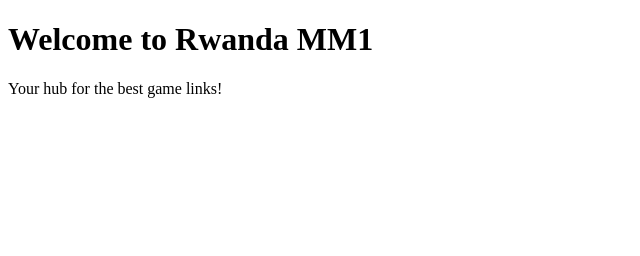
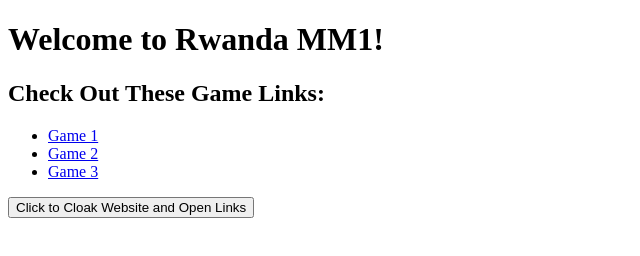
Before and after one commit to monkey-man14/rwanda-mm1, a plain HTML site: page index.html in a window 1280 px wide. Shown: the whole page, without its empty margins (0-640 px from the left). Drawn offline with Linux system fonts and the light colour scheme.

Commit message:
Update index.html

```diff
--- a/index.html
+++ b/index.html
@@ -3,10 +3,46 @@
 <head>
     <meta charset="UTF-8">
     <meta name="viewport" content="width=device-width, initial-scale=1.0">
-    <title>Rwanda MM1</title>
+    <title>Rwanda MM1 - Games Hub</title>
+    <!-- Default Favicon (Google Drive) -->
+    <link id="favicon" rel="icon" href="https://upload.wikimedia.org/wikipedia/commons/a/a3/Google_Drive_logo_2014.svg" type="image/svg+xml">
+    <link rel="stylesheet" href="styles.css"> <!-- Your custom CSS if you have one -->
 </head>
 <body>
-    <h1>Welcome to Rwanda MM1</h1>
-    <p>Your hub for the best game links!</p>
+    <h1>Welcome to Rwanda MM1!</h1>
+    <h2>Check Out These Game Links:</h2>
+    <ul>
+        <li><a href="https://examplegame1.com" target="_blank">Game 1</a></li>
+        <li><a href="https://examplegame2.com" target="_blank">Game 2</a></li>
+        <li><a href="https://examplegame3.com" target="_blank">Game 3</a></li>
+    </ul>
+
+    <button onclick="cloakWebsiteAndOpenLinks()">Click to Cloak Website and Open Links</button>
+
+    <script>
+        function cloakWebsiteAndOpenLinks() {
+            // Change the favicon to Google Classroom (or Google Drive)
+            document.getElementById("favicon").href = "https://upload.wikimedia.org/wikipedia/commons/6/60/Google_Classroom_icon_2020.svg"; // Or change to Google Drive URL
+
+            // Open the four links in the same tab with 'about:blank'
+            setTimeout(function() {
+                window.location.href = "about:blank";  // Cloak the website with about:blank
+            }, 100); // Wait a bit before cloaking the website
+
+            // Open the provided links in the same tab
+            window.location.href = "http://mass.prep.tanenbaumchat.org";
+            setTimeout(function() {
+                window.location.href = "http://link-fiveibewlocalzero.com";
+            }, 2000); // Delay the opening of the next link to simulate sequential opening
+
+            setTimeout(function() {
+                window.location.href = "http://rutgerslineup.emtbiceland.is";
+            }, 4000); // Continue for the next link
+
+            setTimeout(function() {
+                window.location.href = "http://web0213.medscience.cl";
+            }, 6000); // Continue for the last link
+        }
+    </script>
 </body>
 </html>
```
